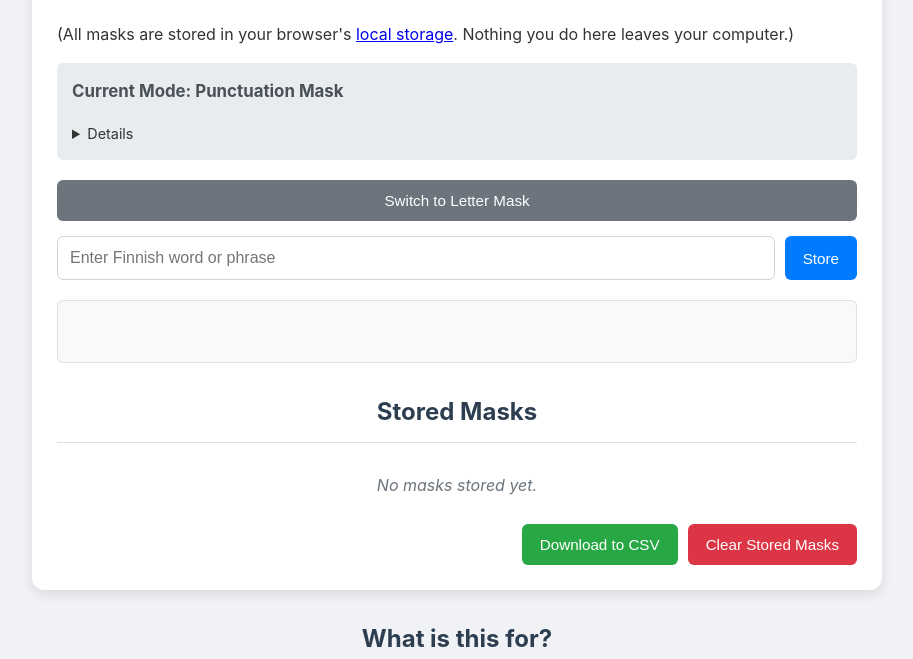
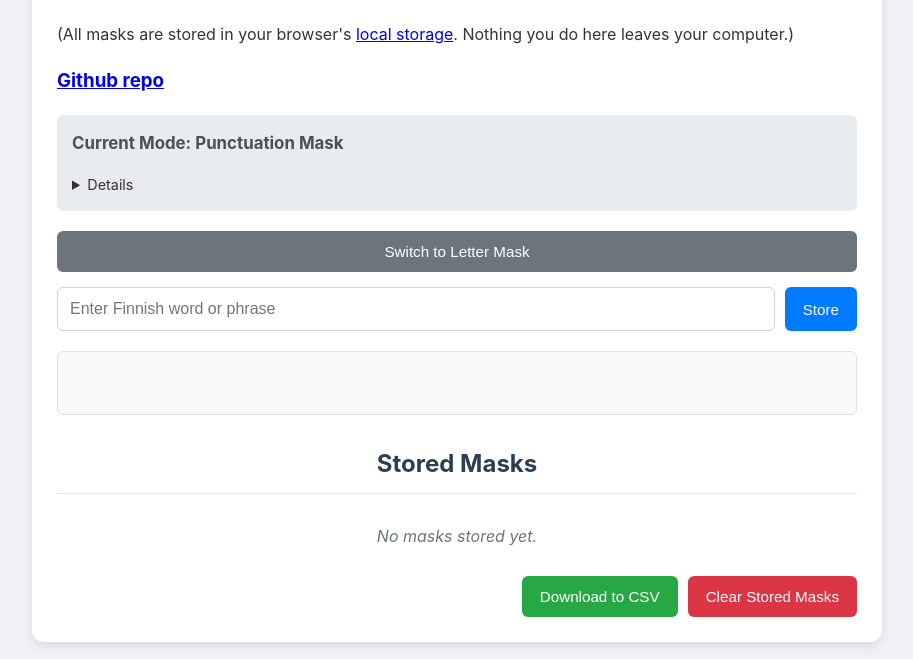
Before and after one commit to hiAndrewQuinn/finnish-vocabulary-masker, a plain HTML site: page index.html in a window 1280 px wide. Shown: the part 141-800 px from the top of the page, without its empty margins (183-1096 px from the left). Drawn offline with nearby package versions, Linux system fonts and the light colour scheme.

Commit message:
feat: Add link to Github repo

```diff
--- a/index.html
+++ b/index.html
@@ -149,6 +149,7 @@
     <div class="container">
       <h1>Andrew's Finnish Vocabulary Masker</h1>
       <p>(All masks are stored in your browser's <a href="https://developer.mozilla.org/en-US/docs/Web/API/Window/localStorage">local storage</a>. Nothing you do here leaves your computer.)</p>
+      <h3><a href="https://github.com/hiAndrewQuinn/finnish-vocabulary-masker">Github repo</a></h3>
 
       <div id="maskKey">
       </div>
```
